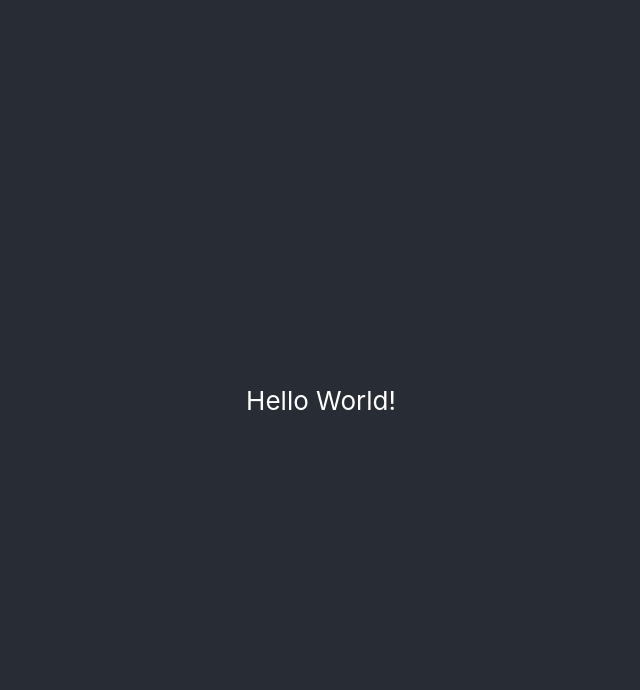
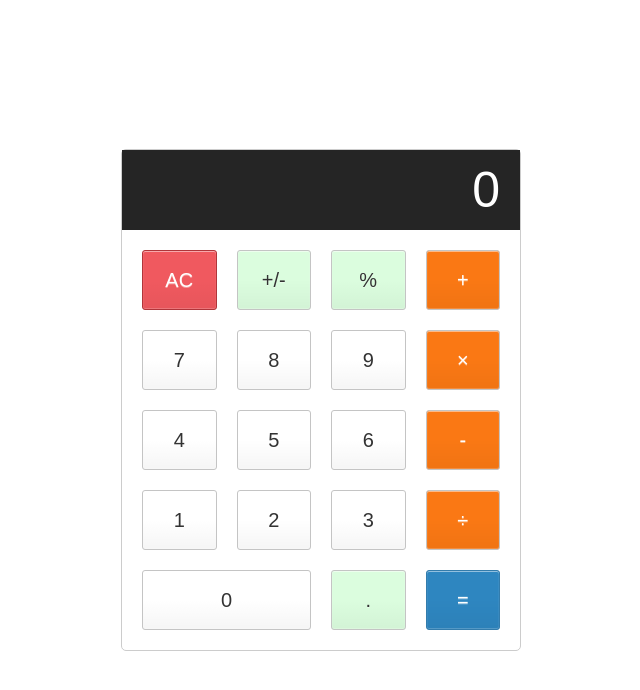
Before and after one commit to fickryiman/math-magicians, a React (Create React App) app: page / in a window 1280 px wide. Shown: the top 690 px of the page, without its empty margins (319-959 px from the left). Built offline with nearby package versions, Linux system fonts and the light colour scheme.

Commit message:
add calculator component

```diff
--- a/src/App.js
+++ b/src/App.js
@@ -1,12 +1,9 @@
 import './App.css';
+import Calculator from './components/Calculator';
 
 function App() {
   return (
-    <div className="App">
-      <header className="App-header">
-        <p>Hello World!</p>
-      </header>
-    </div>
+    <Calculator />
   );
 }
 
--- /dev/null
+++ b/src/components/Calculator.css
@@ -0,0 +1,93 @@
+html {
+  font-size: 62.5%;
+  box-sizing: border-box;
+}
+
+*, *::before, *::after {
+  margin: 0;
+  padding: 0;
+  box-sizing: inherit;
+}
+
+.calculator {
+  border: 1px solid #ccc;
+  border-radius: 5px;
+  position: absolute;
+  top: 50%;
+  left: 50%;
+  transform: translate(-50%, -50%);
+  width: 400px;
+}
+
+.calculator-screen {
+  width: 100%;
+  font-size: 5rem;
+  height: 80px;
+  border: none;
+  background-color: #252525;
+  color: #fff;
+  text-align: right;
+  padding-right: 20px;
+  padding-left: 10px;
+}
+
+button {
+  height: 60px;
+  background-color: #fff;
+  border-radius: 3px;
+  border: 1px solid #c4c4c4;
+  background-color: transparent;
+  font-size: 2rem;
+  color: #333;
+  background-image: linear-gradient(to bottom,transparent,transparent 50%,rgba(0,0,0,.04));
+  box-shadow: inset 0 0 0 1px rgba(255,255,255,.05), inset 0 1px 0 0 rgba(255,255,255,.45), inset 0 -1px 0 0 rgba(255,255,255,.15), 0 1px 0 0 rgba(255,255,255,.15);
+  text-shadow: 0 1px rgba(255,255,255,.4);
+}
+
+button:hover {
+  background-color: #eaeaea;
+}
+
+.operator {
+  color: #ffffff;
+  background-color: rgb(250, 120, 20);
+}
+
+.plus-minus, .percent, .decimal {
+  background-color: rgba(167, 251, 174, 0.41);
+
+}
+
+.all-clear {
+  background-color: #f0595f;
+  border-color: #b0353a;
+  color: #fff;
+}
+
+.all-clear:hover {
+  background-color: #f17377;
+}
+
+.zero {
+  grid-row: 5 / 6;
+  grid-column: 1 / 3;
+}
+
+.equal-sign {
+  background-color: #2e86c0;
+  border-color: #337cac;
+  color: #fff;
+  height: 100%;
+  /* grid-area: 2 / 4 / 6 / 5; */
+}
+
+.equal-sign:hover {
+  background-color: #4e9ed4;
+}
+
+.calculator-keys {
+  display: grid;
+  grid-template-columns: repeat(4, 1fr);
+  grid-gap: 20px;
+  padding: 20px;
+}
--- /dev/null
+++ b/src/components/Calculator.jsx
@@ -0,0 +1,32 @@
+import './Calculator.css';
+
+function Calculator() {
+  return (
+    <div className="calculator">
+      <input type="text" className="calculator-screen" value={0} disabled />
+      <div className="calculator-keys">
+        <button type="button" className="all-clear" value="all-clear">AC</button>
+        <button type="button" className="plus-minus" value="plus-minus">+/-</button>
+        <button type="button" className="percent" value="percent">%</button>
+        <button type="button" className="operator" value="+">+</button>
+        <button type="button" value="7">7</button>
+        <button type="button" value="8">8</button>
+        <button type="button" value="9">9</button>
+        <button type="button" className="operator" value="*">&times;</button>
+        <button type="button" value="4">4</button>
+        <button type="button" value="5">5</button>
+        <button type="button" value="6">6</button>
+        <button type="button" className="operator" value="-">-</button>
+        <button type="button" value="1">1</button>
+        <button type="button" value="2">2</button>
+        <button type="button" value="3">3</button>
+        <button type="button" className="operator" value="/">&divide;</button>
+        <button type="button" className="zero" value="0">0</button>
+        <button type="button" className="decimal" value=".">.</button>
+        <button type="button" className="equal-sign" value="=">=</button>
+      </div>
+    </div>
+  );
+}
+
+export default Calculator;
```
